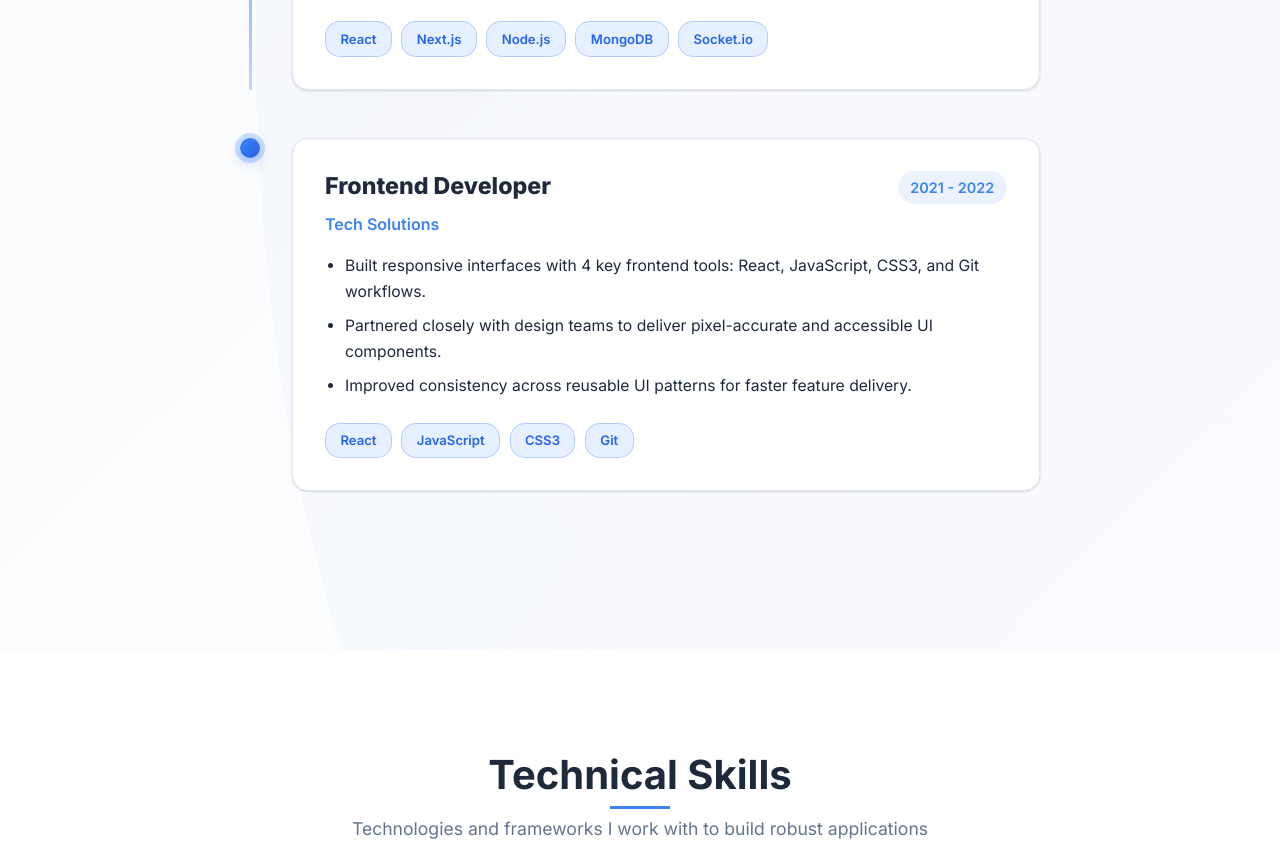
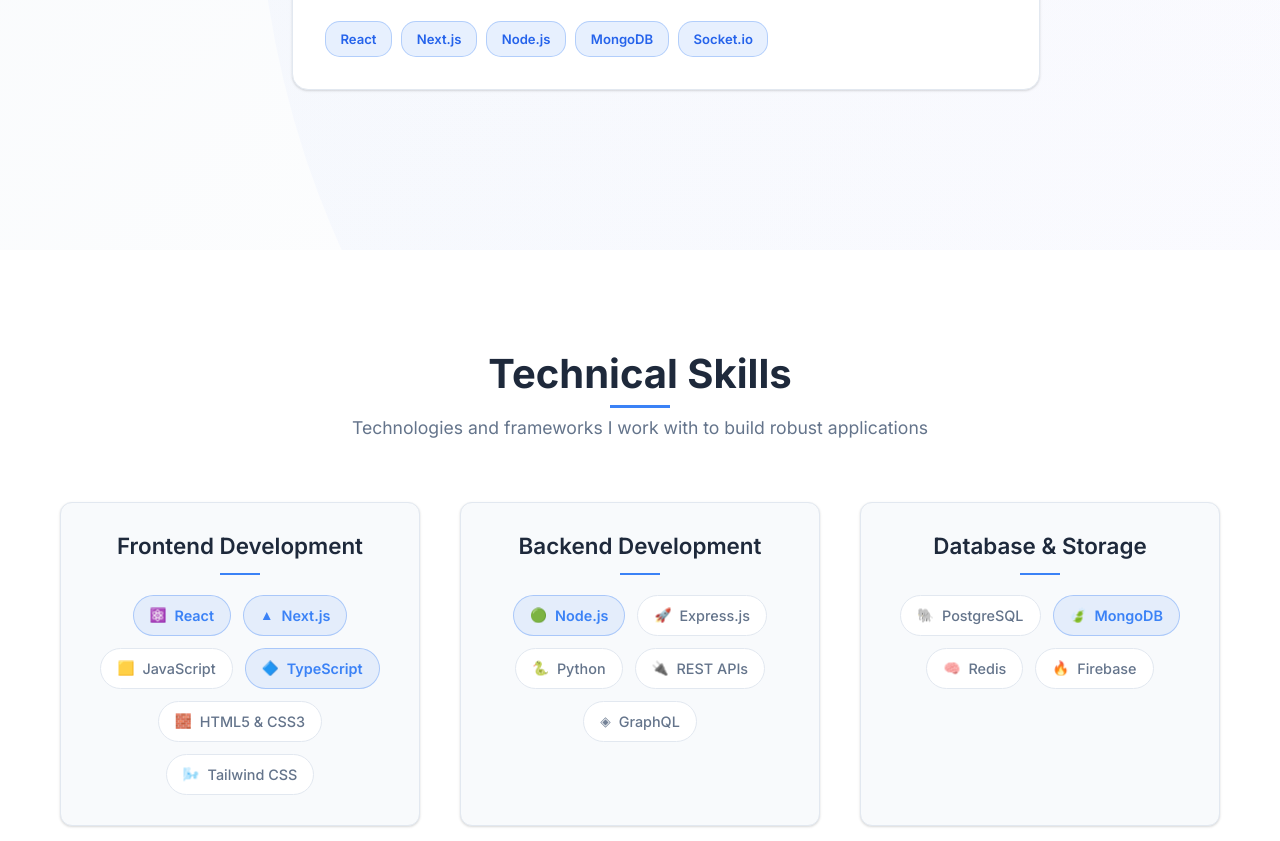
Before and after one commit to arbazdogar20/Portfolio, a Next.js app: page / in a window 1280 px wide. Shown: the part 1360-2201 px from the top of the page. Built offline with nearby package versions, Linux system fonts and the light colour scheme.

Commit message:
Remove Frontend Developer experience from About component

```diff
--- a/src/components/About.js
+++ b/src/components/About.js
@@ -13,17 +13,6 @@ const About = () => {
         "Applied scalable architecture and clean coding standards to improve long-term maintainability.",
       ],
       technologies: ["React", "Next.js", "Node.js", "MongoDB", "Socket.io"],
-    },
-    {
-      title: "Frontend Developer",
-      company: "Tech Solutions",
-      period: "2021 - 2022",
-      achievements: [
-        "Built responsive interfaces with 4 key frontend tools: React, JavaScript, CSS3, and Git workflows.",
-        "Partnered closely with design teams to deliver pixel-accurate and accessible UI components.",
-        "Improved consistency across reusable UI patterns for faster feature delivery.",
-      ],
-      technologies: ["React", "JavaScript", "CSS3", "Git"],
     },
   ];
 
```
